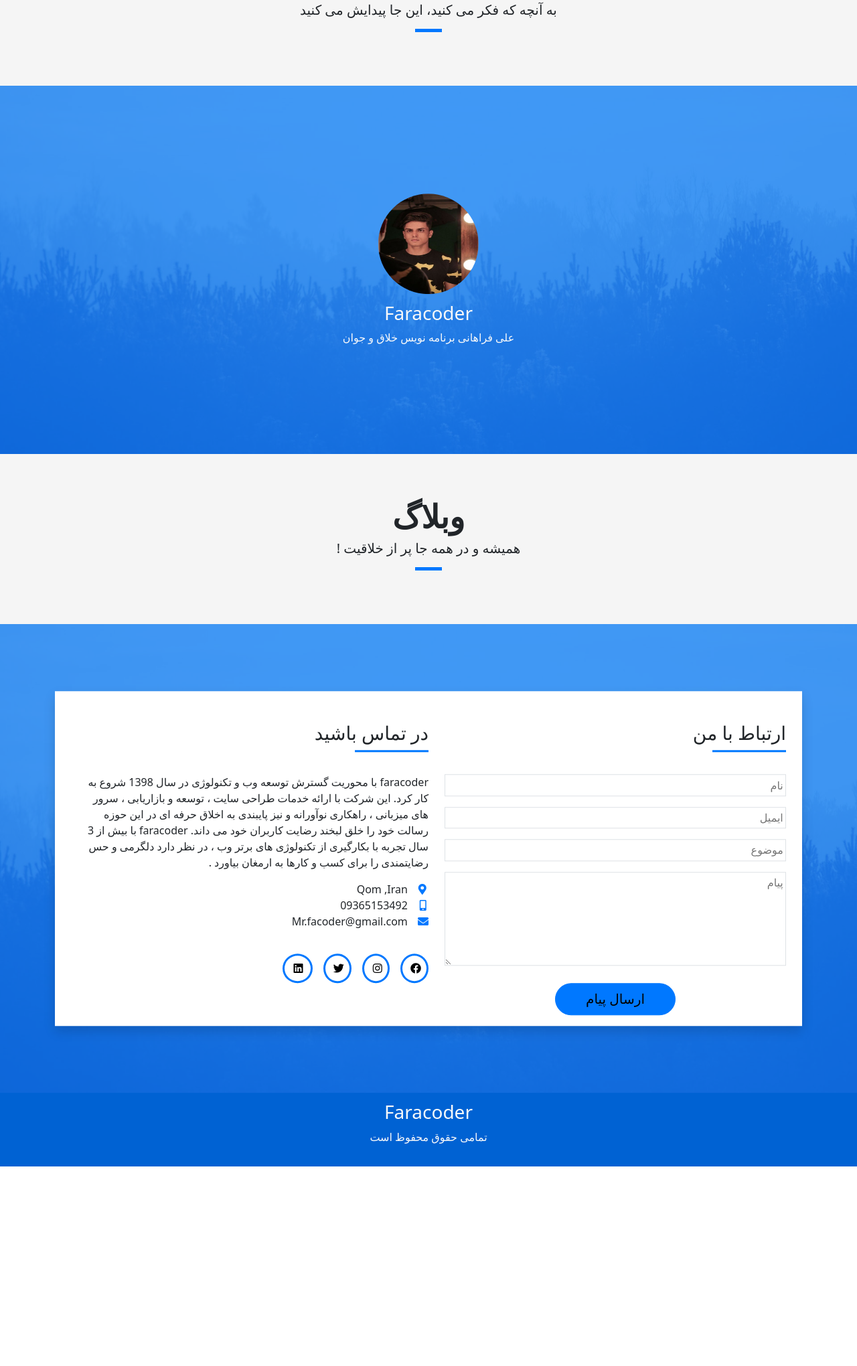
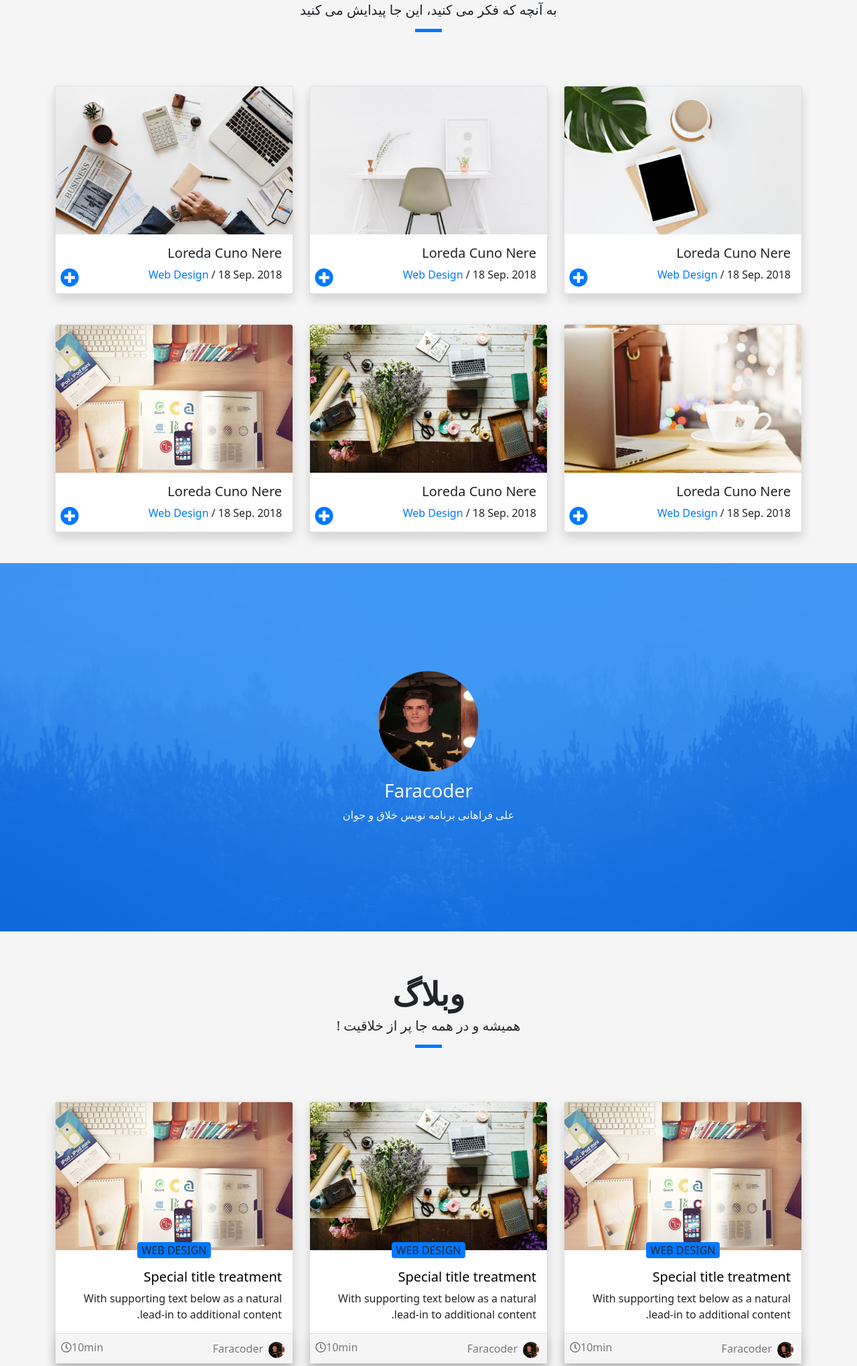
Before and after one commit to MrFaracoder/MrFaracoder.github.io, a website: page index.html in a window 1280 px wide. Shown: the part 3372-5412 px from the top of the page at 67% size. Before the commit the page ends 5114 px from the top, so only its background shows below. Drawn offline with nearby package versions, Linux system fonts and the light colour scheme.

Commit message:
Update index.html

```diff
--- a/index.html
+++ b/index.html
@@ -282,7 +282,7 @@
           <span class="h5 fw-light d-flex justify-content-center text-center mb-2">به آنچه که فکر می کنید، این جا پیدایش می کنید</span>
           <div class="d-flex justify-content-center mb-2"><span class="w-40 h-5 bg-secondary"></span></div>
         </div>
-        <!-- <div class="container">
+        <div class="container">
           <div class="row mb-5">
             <div class="col-sm-4">
               <div class="card shadow">
@@ -347,7 +347,7 @@
               </div>
             </div>
           </div>
-        </div> -->
+        </div>
       </section>
       <!-- end PORTFOLIO -->
 
@@ -375,7 +375,7 @@
         <span class="h5 fw-light d-flex justify-content-center text-center mb-2">همیشه  و در همه جا پر از خلاقیت !</span>
         <div class="d-flex justify-content-center mb-2"><span class="w-40 h-5 bg-secondary"></span></div>
       </div>
-      <!-- <div class="container mb-9">
+      <div class="container mb-9">
         <div class="row">
           <div class="col-sm-4">
             <div class="card shadow">
@@ -453,7 +453,7 @@
             </div>
           </div>
         </div>
-      </div> -->
+      </div>
       </section>
       <!-- end BLOG -->
 
```
